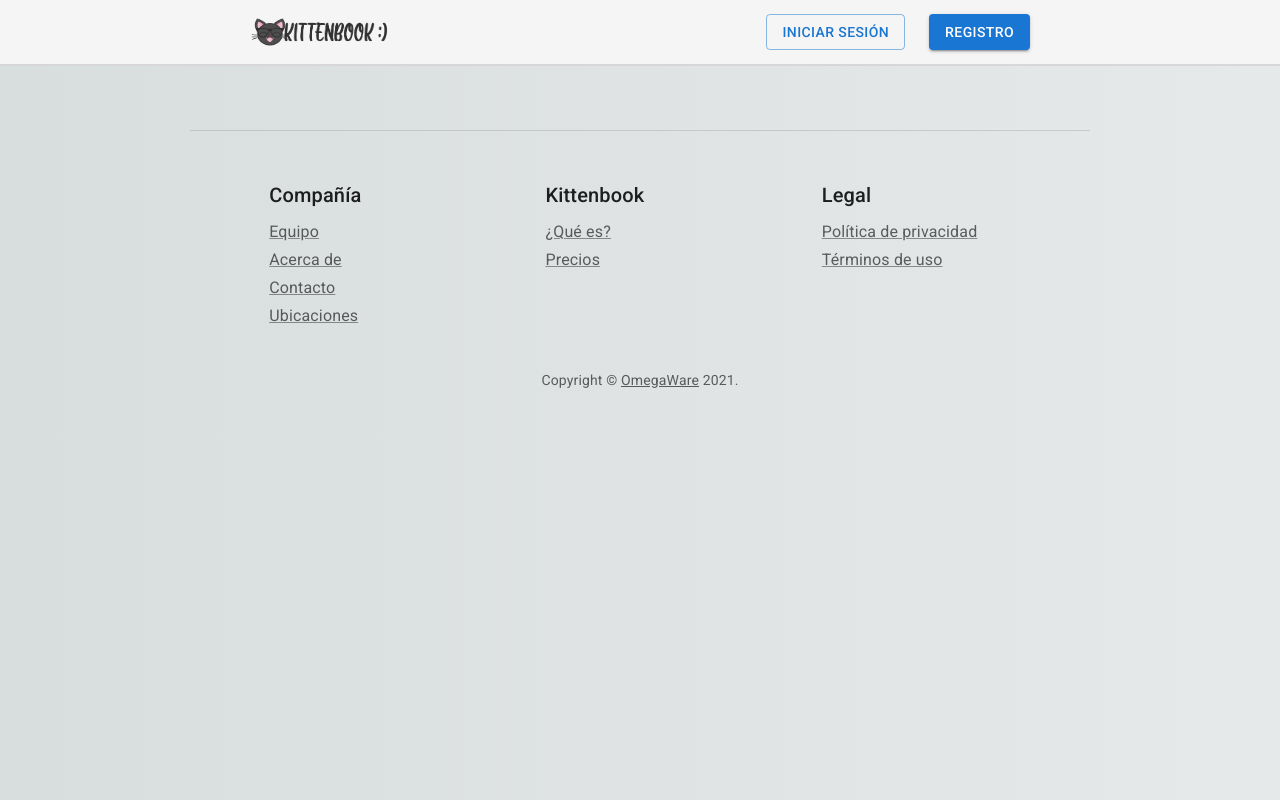
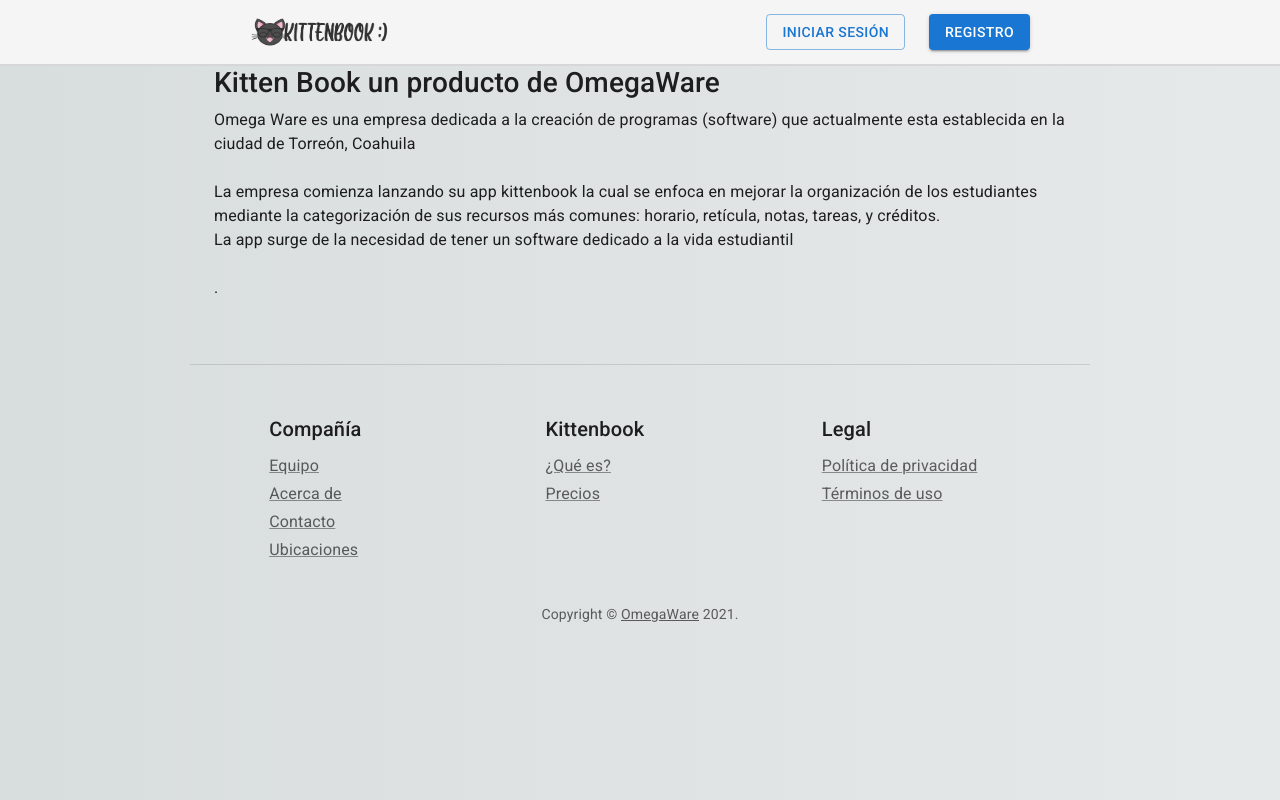
Before and after one commit to morning-g/kittenbook-frontend, a React (Create React App) app: page /acercade in a window 1280 px wide. Built offline with nearby package versions, Linux system fonts and the light colour scheme.

Commit message:
avances en acerca de

```diff
--- a/src/componentes/AcercaDe.js
+++ b/src/componentes/AcercaDe.js
@@ -1,11 +1,14 @@
 import React from "react";
-
+import styles from './estilo.css';
 import Container from "@mui/material/Container";
-
+import logo from "../bookish.png";
 export default function AcercaDe(props) {
     return (
         <Container maxWidth="md">
-
+            <div>
+                <h3>Kitten Book un producto de OmegaWare</h3>
+                <p>Omega Ware es una empresa dedicada a la creación de programas (software) que actualmente esta establecida en la ciudad de Torreón, Coahuila<br/><br/>La empresa comienza lanzando su app kittenbook la cual se enfoca en mejorar la organización de los estudiantes mediante la categorización de sus recursos más comunes: horario, retícula, notas, tareas, y créditos.<br/>La app surge de la necesidad de tener un software dedicado a la vida estudiantil<br/><br/>.</p>
+            </div>
         </Container>
     );
 }
```
